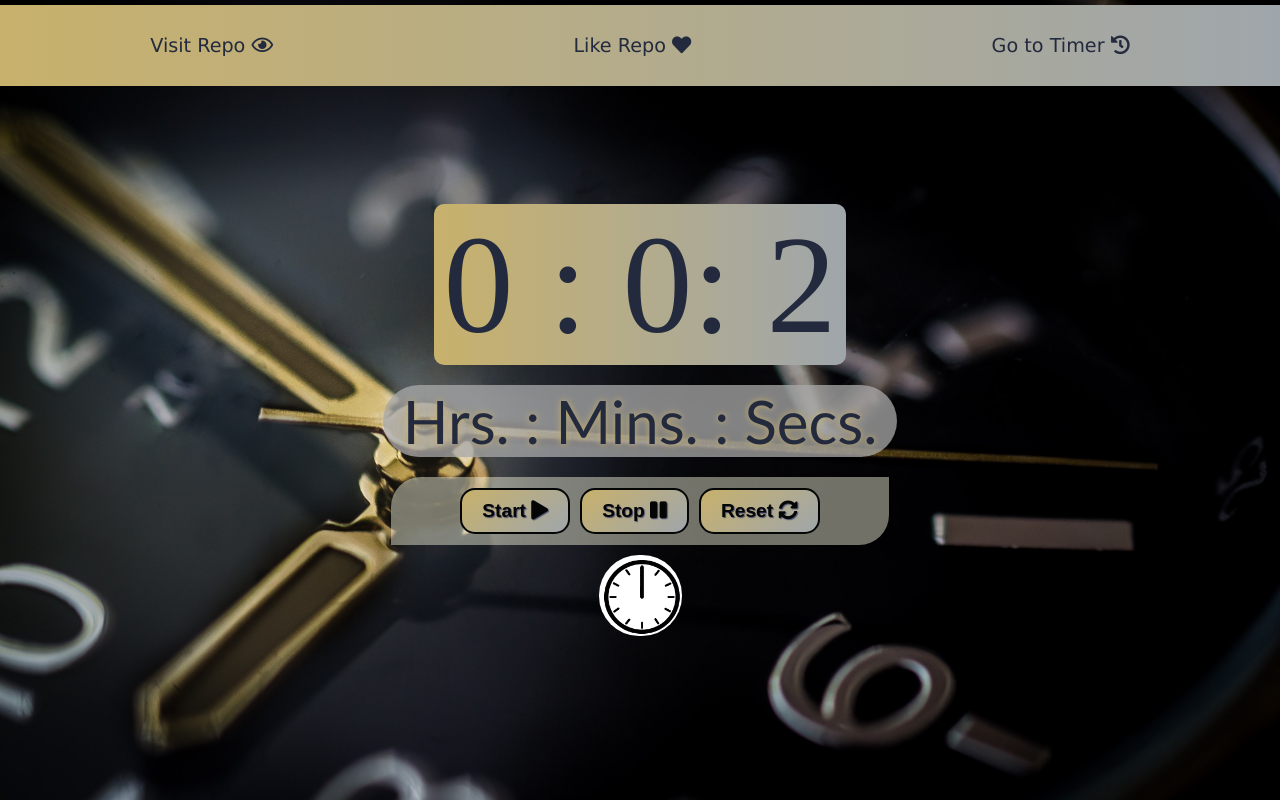
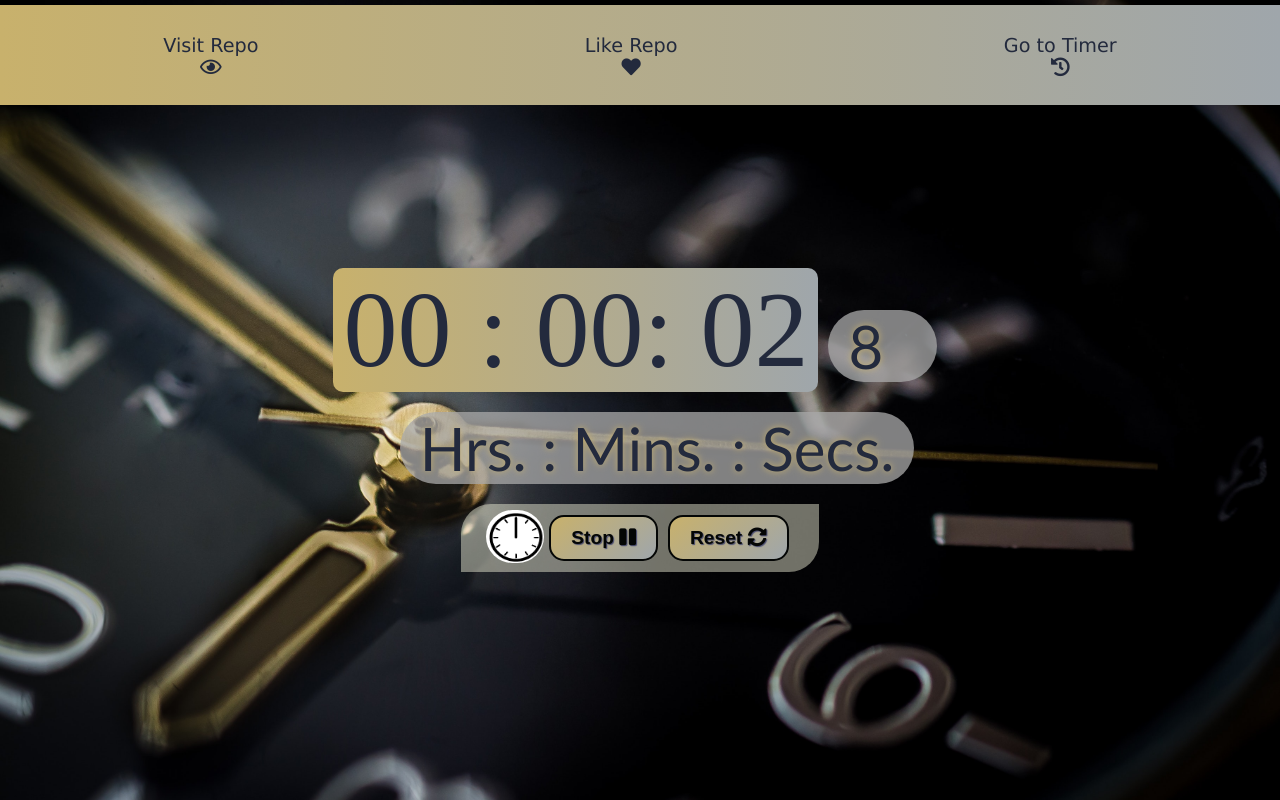
Before and after one commit to somia-ansari/stopwatch, a plain HTML site: page index.html in a window 1280 px wide. Both pictures are taken after a click on the button "Start". Drawn offline with Linux system fonts and the light colour scheme.

Commit message:
gif and 00 addressed

```diff
--- a/index.html
+++ b/index.html
@@ -33,23 +33,28 @@
         </ul>
     </nav>
     <div id="time">
-        <p>00 : 00 : 00</p>
+        <div id="display-time">
+            <p>00 : 00 : 00</p>
+            <span id="ms"></span>
+        </div>
+
         <span>Hrs. : Mins. : Secs.</span>
 
     </div>
 
     <div id="controls">
-        <button onclick="start()" click()>Start
+        <button id="start" onclick="start()" click()>Start
                 <i class="fas fa-play"></i>
         </button>
-        <button onclick="stop()">Stop
+        <img src="images/timerun.gif" alt="timerun">
+
+        <button id="stop" onclick="stop()">Stop
                 <i class="fas fa-pause"></i>
         </button>
-        <button onclick="reset()">Reset
+        <button id="reset" onclick="reset()">Reset
                 <i class="fas fa-sync-alt"></i>
         </button>
     </div>
-    <img src="images/timerun.gif" alt="timerun">
 
     <script src="script.js"></script>
 </body>
--- a/script.js
+++ b/script.js
@@ -1,50 +1,77 @@
 const timeRunImg = document.querySelector('img');
 timeRunImg.style.display = "none";
 
-let hours = 0;
-let minutes = 0;
-let seconds = 0;
+let hours = '0' + 0;
+let minutes = '0' + 0;
+let seconds = '0' + 0;
+let mSec = 0;
 let timer;
+let milSec;
 let isRunning = false;
 
 function updateTime() {
     if (seconds === 59) {
-        seconds = 0;
+        seconds = '0' + 0;
         if (minutes === 59) {
-            minutes = 0;
-            hours++
+            minutes = '0' + 0;
+            hours = '0' + 1;
+        } else if (minutes < 9) {
+            minutes++;
+            minutes = '0' + minutes;
         } else {
             minutes++;
         }
+    } else if (seconds < 9) {
+        seconds++;
+        seconds = '0' + seconds;
     } else {
         seconds++;
+
     }
     document.querySelector('#time p').innerHTML = `${hours} : ${minutes}: ${seconds}`;
 
 }
 
+function showMiliSec() {
+    if (mSec === 10) {
+        mSec = 0;
+        mSec++;
+    } else {
+        mSec++;
+    }
+    document.querySelector('#ms').innerHTML = mSec;
+}
+
 function start() {
     if (isRunning === false) {
         timer = setInterval(updateTime, 1000)
+        milSec = setInterval(showMiliSec, 100)
         isRunning = true;
     }
     timeRunImg.style.display = "block";
+    document.querySelector('#start').style.display = "none";
 
 }
 
 function stop() {
     clearInterval(timer);
+    clearInterval(milSec);
     isRunning = false;
     timeRunImg.style.display = "none";
+    document.querySelector('#start').style.display = "block";
+
 
 }
 
 function reset() {
-    hours = 0;
-    minutes = 0;
-    seconds = 0;
+    hours = '0' + 0;
+    minutes = '0' + 0;
+    seconds = '0' + 0;
+    mSec = "";
     document.querySelector('#time p').innerHTML = `${hours} : ${minutes}: ${seconds}`;
+    document.querySelector('#ms').innerHTML = mSec;
 
     stop();
-
+    document.querySelector('#start').style.display = "block";
+    document.querySelector('#stop').style.display = "block";
 }
--- a/style.css
+++ b/style.css
@@ -27,7 +27,7 @@ span {
     font-size: 20px;
     padding: 0;
     color: #8cb9c6;
-    margin: 0;
+    margin: 10px 10px;
     font-family: 'Trebuchet MS', 'Lucida Sans Unicode', 'Lucida Grande', 'Lucida Sans', Arial, sans-serif;
 }
 
@@ -37,14 +37,16 @@ p {
     padding: 0 10px;
     border-radius: 10px;
     margin: 0;
+    /* flex: 1; */
 }
 
 #time {
     margin: 40px 0px 20px 0px;
     font-size: 40px;
     display: flex;
+    width: 76%;
     flex-direction: column;
-    justify-content: space-around;
+    justify-content: flex-end;
     align-items: center;
 }
 
@@ -67,6 +69,9 @@ nav ul li {
     padding: 1em;
     font-size: 1em;
     border-radius: 10px;
+    display: flex;
+    align-items: center;
+    justify-content: center;
     color: #232a3d;
     margin: 0;
     font-family: 'Lucida Sans', 'Lucida Sans Regular', 'Lucida Grande', 'Lucida Sans Unicode', Geneva, Verdana, sans-serif;
@@ -79,7 +84,7 @@ a {
 #controls {
     background-color: #f5f5dc75;
     width: max-content;
-    padding: 0.5% 5%;
+    padding: 0.5% 2%;
     display: flex;
     border-radius: 30px 0px;
 }
@@ -89,6 +94,13 @@ nav ul li:hover {
     color: #c8b16c;
     text-shadow: 0 0 2px rgb(203, 203, 235);
     transition: 0.5s;
+}
+
+#display-time {
+    display: flex;
+    justify-content: center;
+    align-items: flex-end;
+    width: -webkit-fill-available;
 }
 
 #controls button:hover {
@@ -105,10 +117,17 @@ nav ul li:hover i {
 }
 
 img {
-    margin-top: 10px;
-    height: 81px;
+    height: 53px;
     border-radius: 40px;
-    width: 83px;
+    width: 58px;
+}
+
+#ms {
+    width: 7%;
+}
+
+div+span {
+    margin: 20px 0 0 34px;
 }
 
 @media only screen and (min-width: 600px) {
@@ -119,7 +138,7 @@ img {
         background-position: cover;
     }
     p {
-        font-size: 3.5em;
+        font-size: 2.7em;
     }
     span {
         font-size: 1.5em;
@@ -141,6 +160,10 @@ img {
         padding: 1.5em;
         font-size: 1.2em;
         border-radius: 10px;
+        display: flex;
+        align-items: center;
+        justify-content: center;
+        flex-direction: column;
         color: #232a3d;
     }
 }
```
